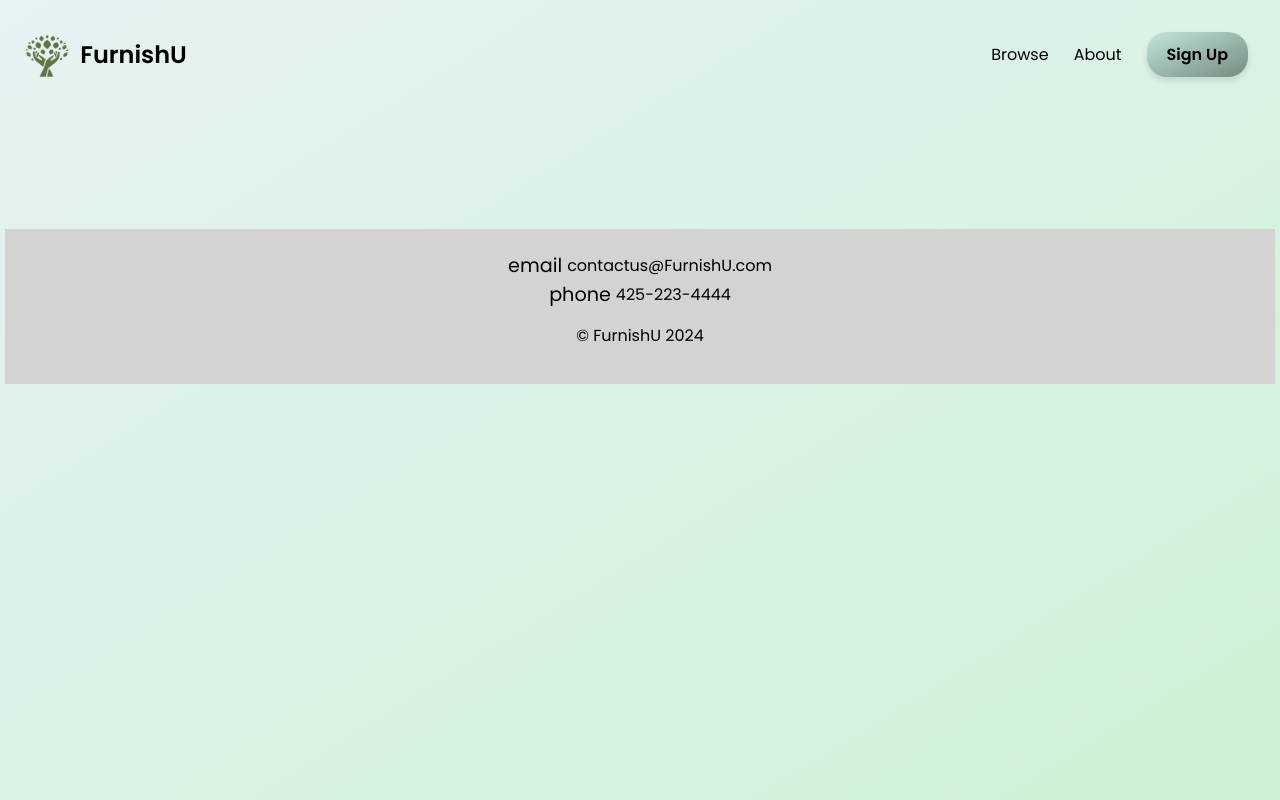
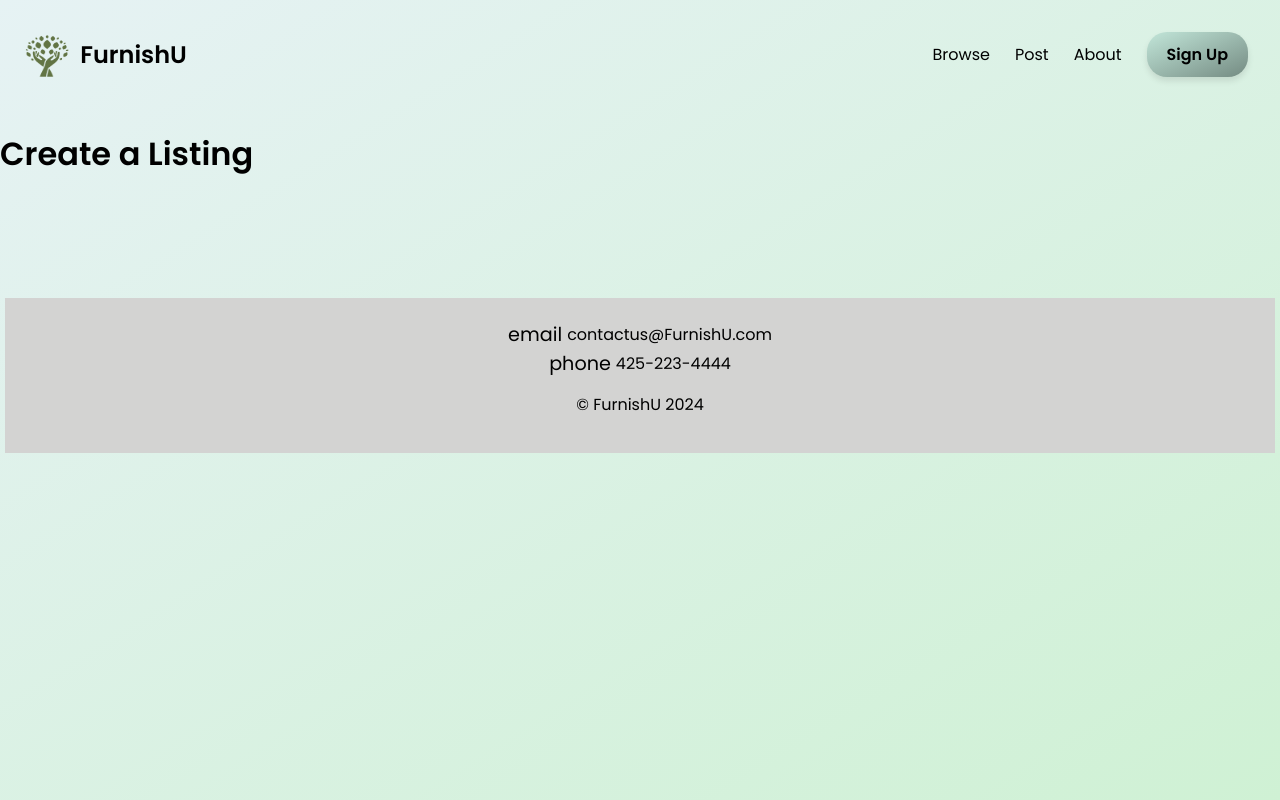
Before and after one commit to sirenaakopyan/FurnishU, a React (Create React App) app in the folder my-app/: page /add-post in a window 1280 px wide. Built offline with nearby package versions, Linux system fonts and the light colour scheme; no server answers.

Commit message:
created add post pageand set up button in nav bar

```diff
--- a/my-app/src/App.js
+++ b/my-app/src/App.js
@@ -5,6 +5,7 @@ import Navbar from './components/Navbar';
 import About from './components/About';
 import Signup from './components/Signup';
 import Logout from './components/Logout';
+import Add_Post from './components/add-post.js';
 import LandingPage from './components/LandingPage';
 import { Footer } from './footer';
 import { HomePage } from './homePage.js';
@@ -25,6 +26,7 @@ function App() {
               <Route path="/about" element={<About />} />
               <Route path="/signup" element={<Signup />} />
               <Route path="/logout" element={<Logout />} />
+              <Route path="/add-post" element={<Add_Post />} />
               <Route path="/browse" element={<HomePage furni={SAMPLE_Furni} />} />
 
               {/* Home
--- a/my-app/src/components/Navbar.js
+++ b/my-app/src/components/Navbar.js
@@ -43,8 +43,12 @@ const Navbar = () => {
             <Link to="/browse" className="active">Browse</Link>
           </li>
           <li>
+            <Link to="/add-post">Post</Link>
+          </li>
+          <li>
             <Link to="/about">About</Link>
           </li>
+
 
         {isLoggedIn ? (
           <>
--- a/my-app/src/components/add-post.js
+++ b/my-app/src/components/add-post.js
@@ -0,0 +1,14 @@
+import React from 'react';
+import './add-post.css';
+
+const Add_Post = () => {
+    return (
+        <div>
+        {/* Header Section */}
+            <div>
+                <h1>Create a Listing</h1>
+        </div>
+    </div>
+    );
+};
+export default Add_Post;
```
Also changed, not shown: my-app/src/components/add-post.css (added).
